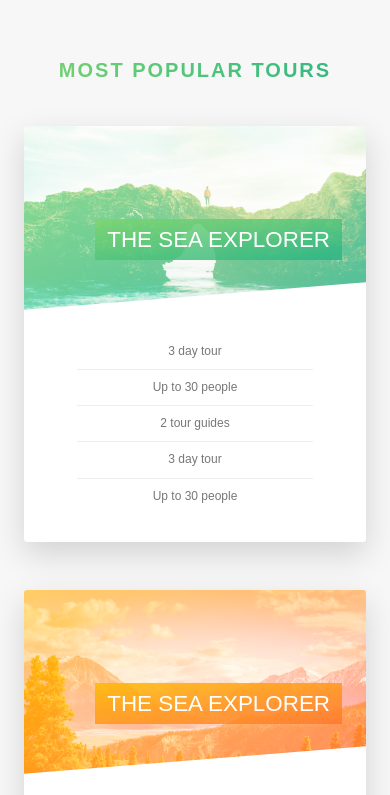
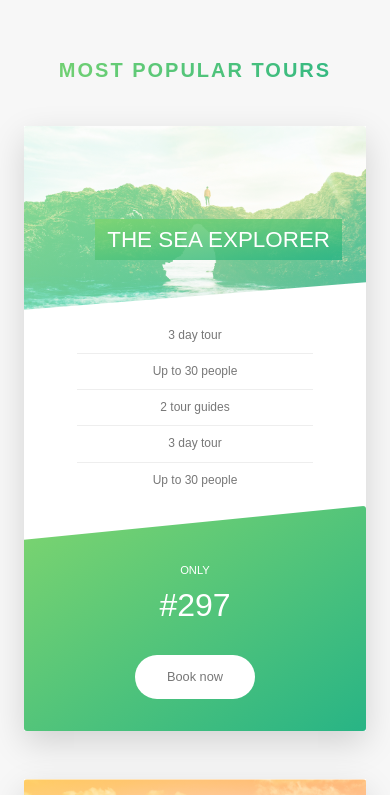
Before and after one commit to norvca/CSS2021, a website: page index.html in a window 390 px wide. Shown: the part 2546-3341 px from the top of the page. Drawn offline with Linux system fonts and the light colour scheme.

Commit message:
Finish media query with components

```diff
--- a/index.html
+++ b/index.html
@@ -466,7 +466,7 @@
       <div class="popup__content">
         <div class="popup__left">
           <img src="img/nat-8.jpg" alt="Tour photo" class="popup__img" />
-          <img src="img/nat-9.jpg" alt="Tour photo" class="popup__img" />
+          <img src="img/nat-6.jpg" alt="Tour photo" class="popup__img" />
         </div>
         <div class="popup__right">
           <a href="#section-tours" class="popup__close">&times;</a>
--- a/scss/components/_card.scss
+++ b/scss/components/_card.scss
@@ -1,4 +1,5 @@
 @use "../abstracts/variables"as *;
+@use "../abstracts/mixins"as *;
 
 .card {
   // Functionality
@@ -182,4 +183,55 @@
     font-size: 6rem;
     font-weight: 100;
   }
+
+  // Tablet portrait media
+  @include respond(tab-port) {
+    // Functionality
+    height: auto;
+    background-color: $color-white;
+    box-shadow: 0 1.5rem 4rem rgba($color-black, 0.15);
+
+    &__side {
+      box-shadow: none;
+      height: auto;
+      position: relative;
+      border-radius: 3px;
+
+      &--back {
+        transform: rotateY(0);
+        clip-path: polygon(0 15%, 100% 0, 100% 100%, 0 100%);
+      }
+    }
+
+    &:hover &__side--front {
+      transform: rotateY(0);
+    }
+
+    &:hover &__side--back {
+      transform: rotateY(0);
+    }
+
+    &__details {
+      padding: 1rem 3rem;
+    }
+
+    // Back side styling
+    &__cta {
+      position: relative;
+      top: 0%;
+      left: 0%;
+      transform: translate(0);
+      width: 100%;
+      text-align: center;
+      padding: 7rem 4rem 4rem 4rem;
+    }
+
+    &__price-box {
+      margin-bottom: 3rem;
+    }
+
+    &__price-value {
+      font-size: 4rem;
+    }
+  }
 }
--- a/scss/components/_form.scss
+++ b/scss/components/_form.scss
@@ -1,4 +1,5 @@
 @use "../abstracts/variables" as *;
+@use "../abstracts/mixins" as *;
 
 .form {
   &__group:not(:last-child) {
@@ -15,6 +16,10 @@
     width: 90%;
     display: block;
     transition: all 0.3s;
+
+    @include respond(phone) {
+      width: 100%;
+    }
 
     &:focus {
       outline: none;
@@ -49,6 +54,11 @@
   &__radio-group {
     width: 49%;
     display: inline-block;
+
+    @include respond(phone) {
+      width: 100%;
+      margin-bottom: 2rem;
+    }
   }
 
   &__radio-input {
--- a/scss/components/_popup.scss
+++ b/scss/components/_popup.scss
@@ -28,6 +28,11 @@
   &__left {
     width: 33.3%;
     display: table-cell;
+
+    @include respond(tab-port) {
+      width: 100%;
+      display: block;
+    }
   }
 
   &__right {
@@ -35,11 +40,21 @@
     display: table-cell;
     vertical-align: middle;
     padding: 3rem 5rem;
+
+    @include respond(tab-port) {
+      width: 100%;
+      display: block;
+    }
   }
 
   &__img {
     display: block;
     width: 100%;
+
+    @include respond(tab-port) {
+      width: 50%;
+      float: left;
+    }
   }
 
   &__text {
@@ -48,9 +63,9 @@
     column-count: 2;
     column-gap: 4rem;
     column-rule: 1px solid $color-grey-light-2;
-
     -webkit-hyphens: auto;
     hyphens: auto;
+    overflow-y: hidden;
   }
 
   &:target {
--- a/scss/components/_story.scss
+++ b/scss/components/_story.scss
@@ -1,4 +1,5 @@
 @use '../abstracts/variables' as *;
+@use '../abstracts/mixins' as *;
 
 .story {
   width: 75%;
@@ -10,6 +11,14 @@
   font-size: $default-font-size;
   transform: skew(-12deg);
 
+  @include respond(tab-port) {
+    width: 100%;
+  }
+
+  @include respond(phone) {
+    transform: skew(0);
+  }
+
   &__shape {
     width: 15rem;
     height: 15rem;
@@ -20,10 +29,17 @@
     clip-path: circle(50% at 50% 50%);
     transform: translateX(-3rem) skew(12deg);
     position: relative;
+
+    @include respond(phone) {
+      transform: translateX(-3rem) skew(0);
+    }
   }
 
   &__text {
     transform: skew(12deg);
+    @include respond(phone) {
+      transform: skew(0);
+    }
   }
 
   &__img {
--- a/scss/pages/_home.scss
+++ b/scss/pages/_home.scss
@@ -68,18 +68,46 @@
 .book {
   background-image: linear-gradient(
       105deg,
-      rgba($color-white, 0.9) 0,
-      rgba($color-white, 0.9) 50%,
+      rgba($color-white, 0.85) 0,
+      rgba($color-white, 0.85) 50%,
       transparent 50%
     ),
     url(../img/nat-10.jpg);
-  background-size: 100%;
+  background-size: cover;
   border-radius: 3px;
   box-shadow: 0 1.5rem 4rem rgba($color-black, 0.2);
-  height: 50rem;
+
+  @include respond(tab-land) {
+    background-image: linear-gradient(
+        105deg,
+        rgba($color-white, 0.85) 0,
+        rgba($color-white, 0.85) 65%,
+        transparent 65%
+      ),
+      url(../img/nat-10.jpg);
+    background-size: cover;
+  }
+
+  @include respond(tab-port) {
+    background-image: linear-gradient(
+        105deg,
+        rgba($color-white, 0.85) 0,
+        rgba($color-white, 0.85) 100%
+      ),
+      url(../img/nat-10.jpg);
+    background-size: cover;
+  }
 
   &__form {
     width: 50%;
     padding: 6rem;
+
+    @include respond(tab-land) {
+      width: 70%;
+    }
+
+    @include respond(tab-port) {
+      width: 100%;
+    }
   }
 }
```
Also changed, not shown: css/style.css.
